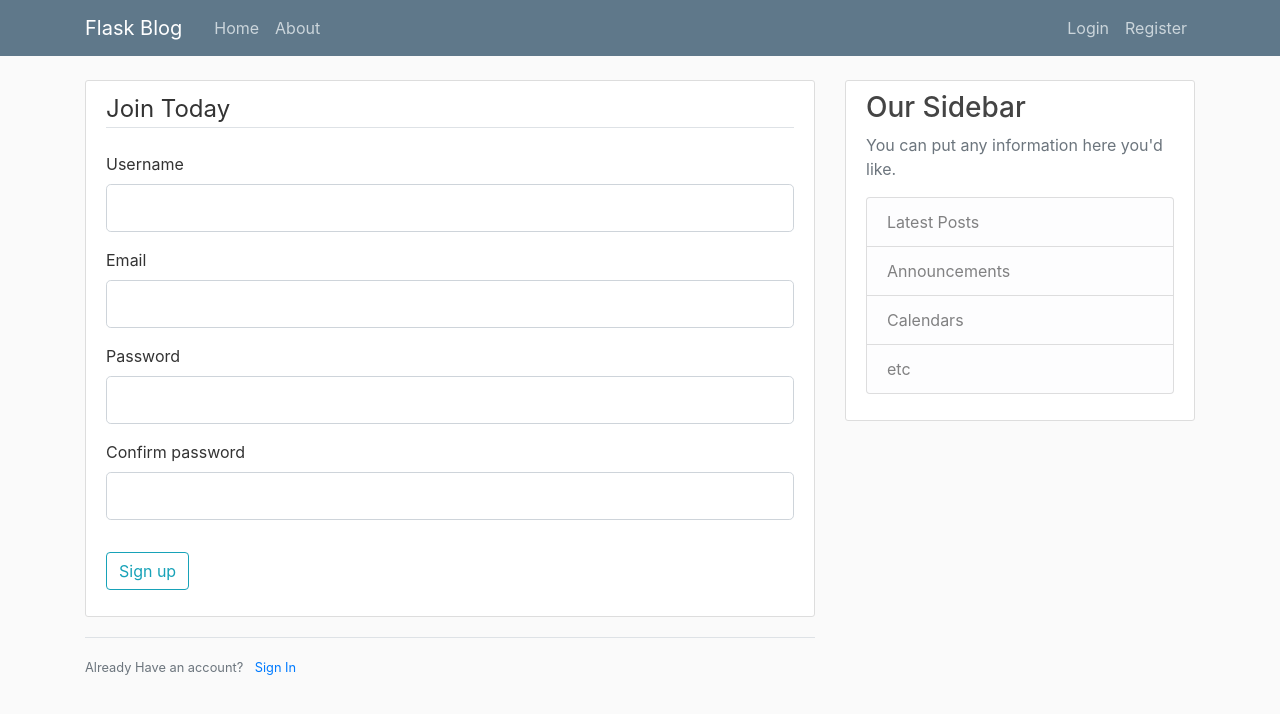
After one commit to agilcetha/belajar_flask, a Flask app: page /register in a window 1280 px wide. The commit adds this page. Shown: the top 714 px of the page. Run offline with Flask 2, Linux system fonts and the light colour scheme; some libraries are stand-ins or nearby versions.

Commit message:
menambah file login & register

```diff
--- a/flaskblog.py
+++ b/flaskblog.py
@@ -1,6 +1,12 @@
-from flask import Flask, render_template, url_for
+from crypt import methods
+from turtle import title
+from flask import Flask, render_template, url_for, flash, redirect
+from forms import Registration, Logins
+
 
 app = Flask(__name__)
+
+app.config['SECRET_KEY'] = "837377gu9y3883838"
 
 posts = [
     {
@@ -18,12 +24,42 @@
 ]
 
 @app.route('/')
-def hello():
+@app.route('/home')
+def home():
     return render_template("home.html", posts = posts)
+
+
 
 @app.route('/about')
 def about():
     return render_template("about.html", title = 'About')
 
+
+
+@app.route('/register', methods=["GET","POST"])
+def register():
+    form = Registration()
+    if form.validate_on_submit():
+        flash(f"Account created for {form.username.data}!", "success")
+        return redirect(url_for("home"))
+
+    return render_template("register.html", title = "Register", form = form)
+
+
+
+@app.route('/login', methods=["GET","POST"])
+def login():
+    form = Logins()
+    if form.validate_on_submit():
+        if form.email.data == "admin@blog.com" and form.password.data == "password":
+            flash("You Have Been Log In!", "success")
+            return redirect(url_for("home"))
+        else:
+            flash("Loggin Unsuccessfull. Please Check username And password! ", 'danger')
+    return render_template("login.html", title = "Login", form = form)
+
+
+
+
 if __name__ == "__main__":
     app.run(debug=True)
--- /dev/null
+++ b/forms.py
@@ -0,0 +1,19 @@
+from flask_wtf import FlaskForm
+from wtforms import StringField, PasswordField, SubmitField, BooleanField
+from wtforms.validators import DataRequired, Length, Email, EqualTo
+
+
+class Registration(FlaskForm):
+    username = StringField("Username", validators=[DataRequired(message="username minimal 2 karakter"), Length(min = 2, max = 50)])
+    email = StringField("Email", validators=[DataRequired(), Email()])
+    password = PasswordField("Password", validators=[DataRequired()])
+    confirm_password = PasswordField("Confirm password", validators=[DataRequired(), EqualTo("password")])
+    submit = SubmitField("Sign up")
+
+
+
+class Logins(FlaskForm):
+    email = StringField("Email", validators=[DataRequired(), Email()])
+    password = PasswordField("Password", validators=[DataRequired()])
+    remember = BooleanField("Remember me!")
+    submit = SubmitField("Login")
--- a/templates/layout.html
+++ b/templates/layout.html
@@ -6,7 +6,7 @@
     <meta name="viewport" content="width=device-width, initial-scale=1">
 
     <!-- Bootstrap CSS -->
-    <link href="https://cdn.jsdelivr.net/npm/bootstrap@5.0.2/dist/css/bootstrap.min.css" rel="stylesheet" integrity="sha384-EVSTQN3/azprG1Anm3QDgpJLIm9Nao0Yz1ztcQTwFspd3yD65VohhpuuCOmLASjC" crossorigin="anonymous">
+    <link rel="stylesheet" href="https://maxcdn.bootstrapcdn.com/bootstrap/4.0.0/css/bootstrap.min.css" integrity="sha384-Gn5384xqQ1aoWXA+058RXPxPg6fy4IWvTNh0E263XmFcJlSAwiGgFAW/dAiS6JXm" crossorigin="anonymous">
 
     <link rel="stylesheet" type="text/css" href="{{ url_for('static', filename='main.css') }}">
 
@@ -22,19 +22,20 @@
     <header class="site-header">
         <nav class="navbar navbar-expand-md navbar-dark bg-steel fixed-top">
             <div class="container">
-            <a class="navbar-brand mr-4" href="/">Flask Blog</a>
+                <a class="navbar-brand mr-4" href="{{ url_for('home') }}">Flask Blog</a>
                 <button class="navbar-toggler" type="button" data-toggle="collapse" data-target="#navbarToggle" aria-controls="navbarToggle" aria-expanded="false" aria-label="Toggle navigation">
                     <span class="navbar-toggler-icon"></span>
+
                 </button>
                 <div class="collapse navbar-collapse" id="navbarToggle">
                     <div class="navbar-nav mr-auto">
-                <a class="nav-item nav-link" href="/">Home</a>
-                <a class="nav-item nav-link" href="/about">About</a>
+                        <a class="nav-item nav-link" href="{{ url_for('home') }}">Home</a>
+                        <a class="nav-item nav-link" href="{{ url_for('about') }}">About</a>
                     </div>
                     <!-- Navbar Right Side -->
                     <div class="navbar-nav">
-                <a class="nav-item nav-link" href="/login">Login</a>
-                <a class="nav-item nav-link" href="/register">Register</a>
+                        <a class="nav-item nav-link" href="{{ url_for('login') }}">Login</a>
+                        <a class="nav-item nav-link" href="{{ url_for('register') }}">Register</a>
                     </div>
                 </div>
             </div>
@@ -47,6 +48,15 @@
   <div class="row">
     <div class="col-md-8">
 
+      {% with messages = get_flashed_messages(with_categories=true) %}
+        {% if messages %}
+          {% for category, message in messages %}
+            <div class="alert alert-{{ category }}">
+              {{ message }}
+            </div>
+          {% endfor %}
+        {% endif %}
+      {% endwith %}
 
       {% block content %}
 
--- /dev/null
+++ b/templates/register.html
@@ -0,0 +1,93 @@
+{% extends "layout.html" %}
+{% block content %}
+
+    <div class="content-section">
+        <form method="POST" action="">
+            {{ form.hidden_tag()}}
+            <fieldset class="form-group">
+                <legend class="border-bottom mb-4">Join Today</legend>
+                <div class="form-group">
+                    {{ form.username.label(class="form-control-label")}}
+
+                    {% if form.username.errors %}
+                        {{ form.username(class="form-control form-control-lg is-invalid")}}
+                        <div class="invalid-feedback">
+                            {% for err in form.username.errors %}
+                                <span>
+                                    {{ err }}
+                                </span>
+                            {% endfor %}
+
+                        </div>
+
+                    {% else %}
+                        {{ form.username(class="form-control form-control-lg") }}
+                    {% endif %}
+
+                </div>
+                <div class="form-group">
+                    {{ form.email.label(class="form-control-label")}}
+                    {% if form.email.errors %}
+                    {{ form.email(class="form-control form-control-lg is-invalid")}}
+                    <div class="invalid-feedback">
+                        {% for error in form.email.errors %}
+                            <span>
+                                {{ error }}
+                            </span>
+                        {% endfor %}
+
+                    </div>
+
+                {% else %}
+                    {{ form.email(class="form-control form-control-lg") }}
+                {% endif %}
+                </div>
+                <div class="form-group">
+                    {{ form.password.label(class="form-control-label")}}
+                    {% if form.password.errors %}
+                    {{ form.password(class="form-control form-control-lg is-invalid")}}
+                    <div class="invalid-feedback">
+                        {% for error in form.password.errors %}
+                            <span>
+                                {{ error }}
+                            </span>
+                        {% endfor %}
+
+                    </div>
+
+                {% else %}
+                    {{ form.password(class="form-control form-control-lg") }}
+                {% endif %}
+                </div>
+                <div class="form-group">
+                    {{ form.confirm_password.label(class="form-control-label")}}
+                    {% if form.confirm_password.errors %}
+                    {{ form.username(class="form-control form-control-lg is-invalid")}}
+                    <div class="invalid-feedback">
+                        {% for error in form.confirm_password.errors %}
+                            <span>
+                                {{ error }}
+                            </span>
+                        {% endfor %}
+
+                    </div>
+
+                {% else %}
+                    {{ form.confirm_password(class="form-control form-control-lg") }}
+                {% endif %}
+                </div>
+
+            </fieldset>
+            <div class="form-group">
+                {{ form.submit(class="btn btn-outline-info")}}
+            </div>
+        </form>
+
+    </div>
+    <div class="border-top pt-3">
+        <small class="text-muted">
+            Already Have an account? <a class="ml-2" href="{{ url_for('login')}}"> Sign In </a>
+        </small>
+    </div>
+
+{% endblock content %}
```
Also changed, not shown: templates/login.html (added, +65 -0 lines), 1 other file. Lines whose indentation alone changed are shown as unchanged.
